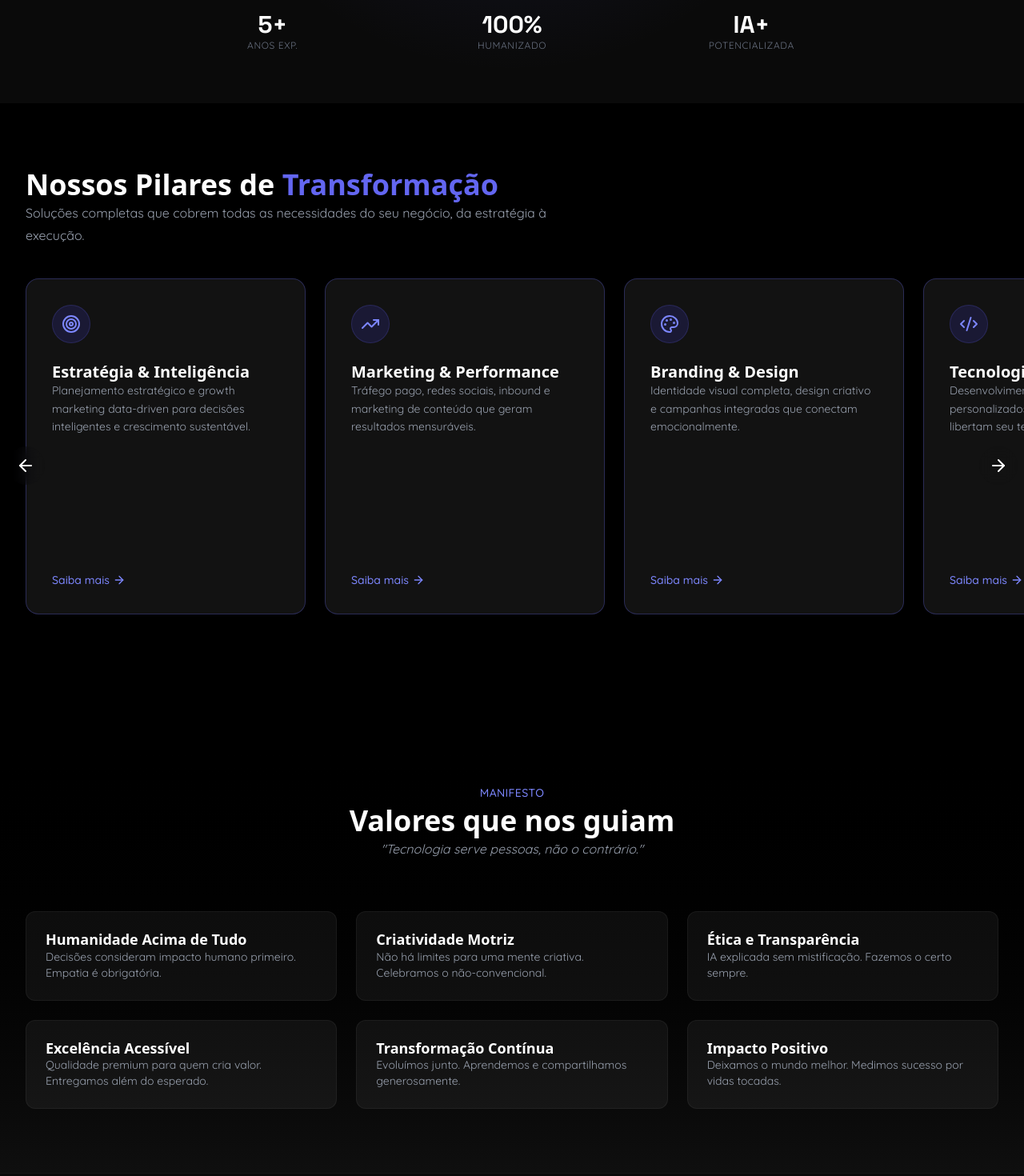
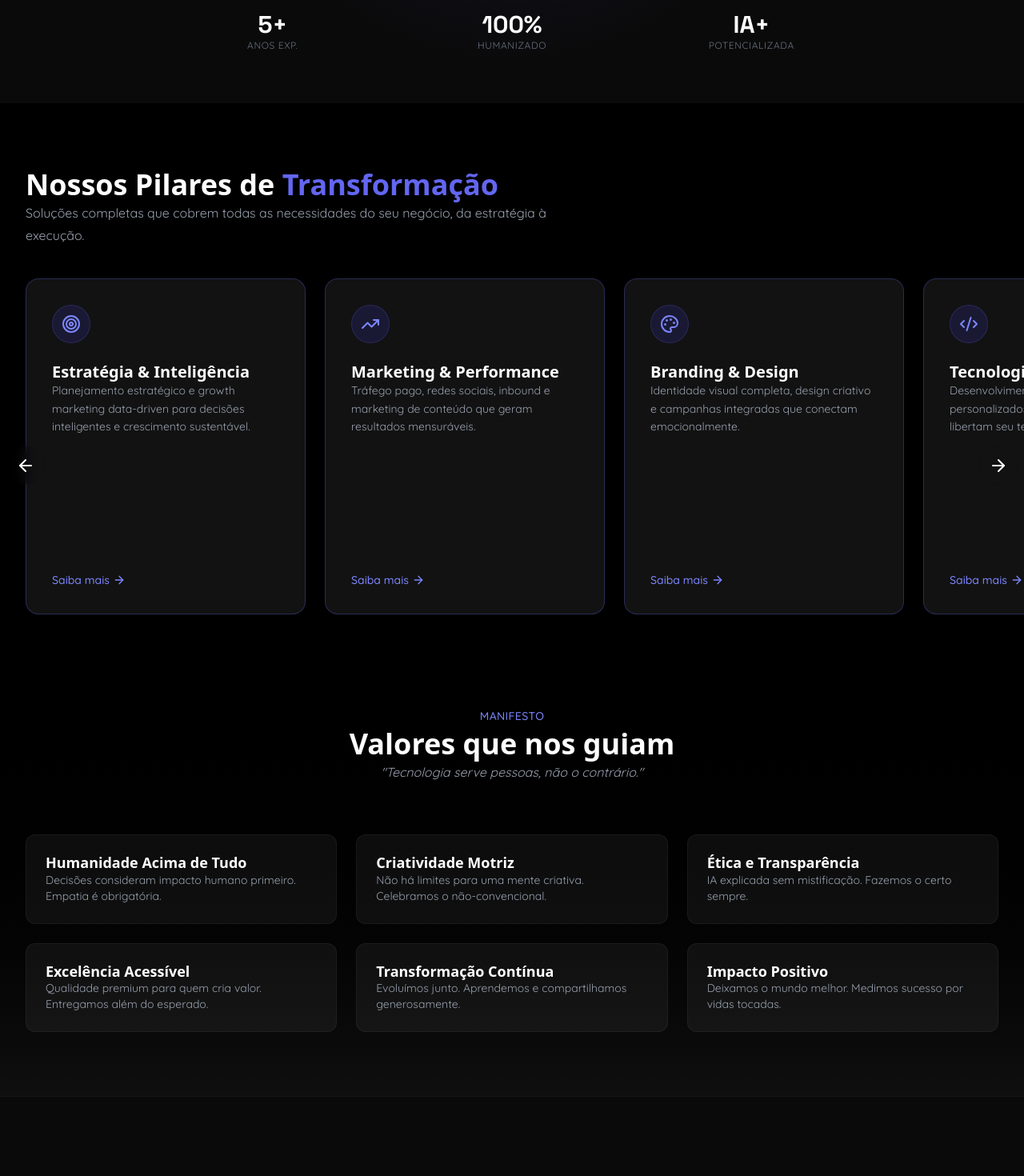
Before and after one commit to edilsonguedes/hunamy_2.5, a Next.js app: page / in a window 1280 px wide. Shown: the part 740-2210 px from the top of the page at 80% size. Built offline with nearby package versions, Linux system fonts and the light colour scheme.

Commit message:
style: Reduzir espaçamento entre o carrossel de serviços e o manifesto

```diff
--- a/src/components/home/FaqSection.tsx
+++ b/src/components/home/FaqSection.tsx
@@ -4,7 +4,7 @@ export default function FaqSection() {
     return (
         <>
             {/* Values / Manifesto Section */}
-            <section className="py-20 bg-gradient-to-b from-black to-[#0f0f0f]" id="manifesto">
+            <section className="pt-8 pb-20 bg-gradient-to-b from-black to-[#0f0f0f]" id="manifesto">
                 <div className="max-w-7xl mx-auto px-4 sm:px-6 lg:px-8">
                     <div className="text-center max-w-3xl mx-auto mb-16">
                         <span className="text-indigo-400 font-medium tracking-wide uppercase text-sm font-quicksand">Manifesto</span>
--- a/src/components/home/ServicesCarousel.tsx
+++ b/src/components/home/ServicesCarousel.tsx
@@ -38,7 +38,7 @@ export default function ServicesCarousel() {
     ];
 
     return (
-        <section className="py-20 bg-black relative">
+        <section className="pt-20 pb-8 bg-black relative">
             <div className="max-w-7xl mx-auto px-4 sm:px-6 lg:px-8 mb-10">
                 <h2 className="text-3xl sm:text-4xl font-bold font-heading text-white mb-4">
                     Nossos Pilares de <span className="text-indigo-500">Transformação</span>
```
